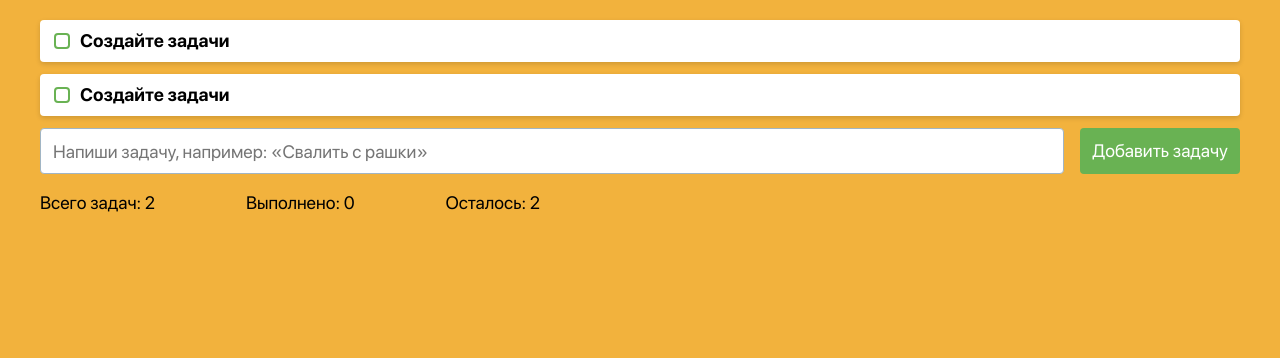
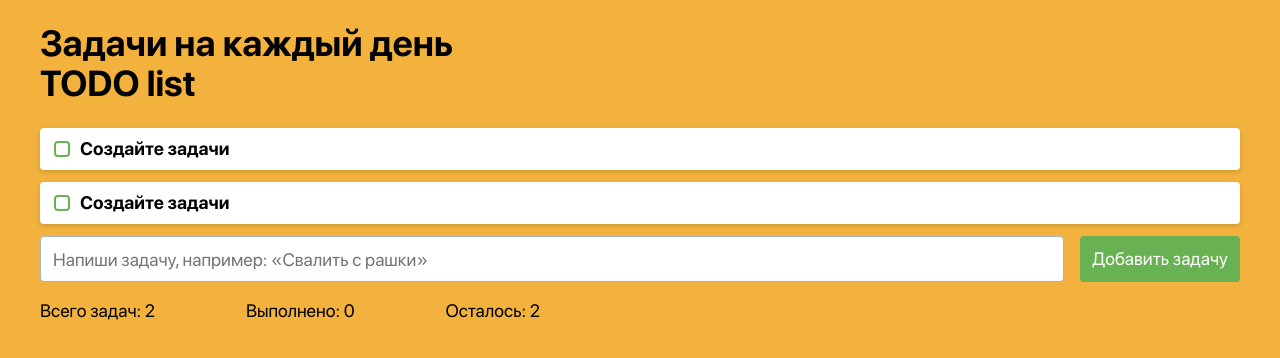
Before and after one commit to Killerlord1988/todolist, a plain HTML site: page index.html in a window 1280 px wide. Drawn offline with Linux system fonts and the light colour scheme.

Commit message:
add title

```diff
--- a/css/style.css
+++ b/css/style.css
@@ -39,6 +39,10 @@ img {
 
 a {
   text-decoration: none;
+}
+
+.title {
+  line-height: 40px;
 }
 
 .visually-hidden,
--- a/index.html
+++ b/index.html
@@ -13,6 +13,7 @@
   <title>TODO list</title>
 </head>
 <body>
+  <h1 class="title">Задачи на каждый день<br>TODO list</h1>
   <ul class="todo-list">
     <li class="todo-list-item">
       <label>
```
